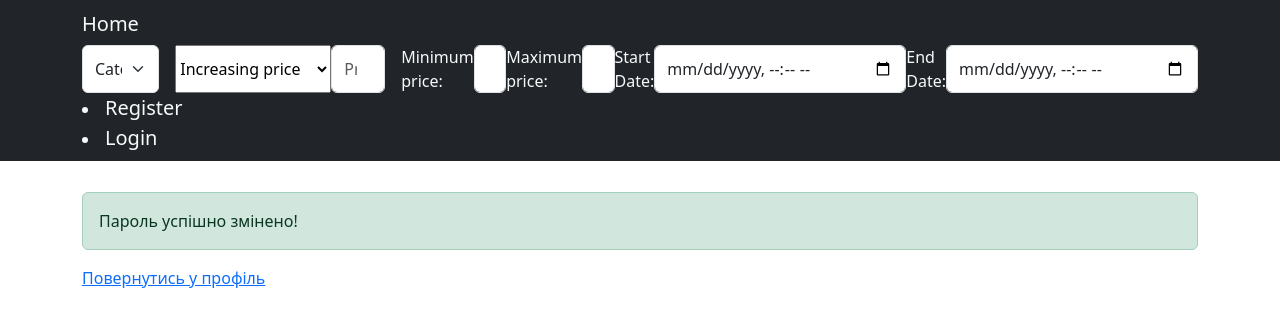
After one commit to Flugerops/django-second, a Django app: template catalog/accounts/templates/password_change_done.html in a window 1280 px wide. The commit adds this page. Shown: the top 327 px of the page. Run offline with Django 5.2, Linux system fonts and the light colour scheme; the template is opened without the code that fills it, so the values that code supplies are empty.

Commit message:
Homework change password

```diff
--- a/catalog/accounts/forms.py
+++ b/catalog/accounts/forms.py
@@ -12,4 +12,4 @@ class RegisterForm(UserCreationForm):
     class Meta:
         model = User
         extra_fields = ["email"]
-        fields = ["username", "password1", "password2"]
+        fields = ["username", "password1", "password2", "email"]
--- a/catalog/accounts/templates/login.html
+++ b/catalog/accounts/templates/login.html
@@ -1,6 +1,8 @@
 {% extends 'base.html' %}
 
 {% block content %}
+<br><br><br>
+        <br><br><br>
     <h2>Login</h2>
     {% if error %}
         <div class='alert alert-danger'>
--- /dev/null
+++ b/catalog/accounts/templates/password_change_done.html
@@ -0,0 +1,12 @@
+{% extends 'base.html' %}
+
+{% block content %}
+
+<br><br><br>
+        <br><br><br>
+<div class="alert alert-success">
+    Пароль успішно змінено!
+  </div>
+  <a href="{% url 'accounts:profile' %}">Повернутись у профіль</a>
+
+{% endblock %}
--- a/catalog/accounts/templates/profile.html
+++ b/catalog/accounts/templates/profile.html
@@ -1,10 +1,12 @@
 {% extends 'base.html' %}
 
 {% block content %}
+<br><br><br>
+        <br><br><br>
     <h2>Profile</h2>
     <ul>
         <li>Username: {{ request.user.username }}</li>
         <li>Email: {{ request.user.email }}</li>
     </ul>
-    <a href="{% url 'password_change' %}"></a>
+    <a href="{% url 'accounts:password_change' %}" class="btn btn-primary">Change Password</a>
 {% endblock %}
--- a/catalog/accounts/templates/register.html
+++ b/catalog/accounts/templates/register.html
@@ -1,4 +1,6 @@
 {% extends 'base.html' %} {% block content %}
+<br><br><br>
+        <br><br><br>
 <div class="container mt-5">
   <h2>Registration Form</h2>
   <form method="POST">
--- a/catalog/accounts/views.py
+++ b/catalog/accounts/views.py
@@ -25,7 +25,7 @@ def login_view(request):
         if user:
             login(request, user)
             next_url = request.GET.get("next")
-            return redirect(next_url or "products:home")
+            return redirect(next_url or "products:index")
         else:
             return render(
                 request, "login.html", context={"error": "Incorrect login or password"}
--- a/catalog/catalog/urls.py
+++ b/catalog/catalog/urls.py
@@ -22,6 +22,6 @@ from django.urls import path, include
 urlpatterns = [
     path("admin/", admin.site.urls),
     path("", include("products.urls", namespace="products")),
-    path("", include("accounts.urls")),
+    path("", include("accounts.urls", namespace="accounts")),
     path("captcha/", include("captcha.urls")),
 ]
--- a/catalog/products/templates/base.html
+++ b/catalog/products/templates/base.html
@@ -4,7 +4,6 @@
     <meta charset="UTF-8">
     <meta name="viewport" content="width=device-width, initial-scale=1.0">
     <title>{% block title %} Products {% endblock %}</title>
-    {% load static %}
     <link rel="stylesheet" href="https://cdn.jsdelivr.net/npm/bootstrap@5.3.0/dist/css/bootstrap.min.css">
     <link rel="stylesheet" href="https://cdn.jsdelivr.net/npm/bootstrap-icons/font/bootstrap-icons.css">
 </head>
@@ -70,6 +69,17 @@
 
 
                 </form>
+                {% if request.user.is_authenticated %}
+                    <li class="nav-item"><a class="nav-link" href="{% url 'accounts:profile' %}">{{ request.user.username }}</a></li>
+                    <li class="nav-item"><a class="nav-link" href="{% url 'accounts:logout' %}">Log Out</a></li>
+                {% else %}
+                    <li class="nav-item"><a href="{% url 'accounts:register' %}" class="navbar-brand text-light">Register</a></li>
+                    <li class="nav-item"><a href="{% url 'accounts:login' %}" class="navbar-brand text-light">Login</a></li>
+                {% endif %}
+
+
+
+                </div>
                 </div>
             </div>
         </nav>
@@ -77,13 +87,12 @@
 
     <main class="container mt-5 flex-shrink-0" style="margin-top:200px;">
         {% block content %}
-
+        <br><br><br>
+        <br><br><br>
         {% endblock %}
     </main>
 
-    <footer class="footer mt-5 py-3 px-2 bg-dark fixed-bottom">
-        <a >About Us</a>
-    </footer>
+
 
 </body>
 </html>
--- a/catalog/products/templates/index.html
+++ b/catalog/products/templates/index.html
@@ -1,6 +1,8 @@
 {% extends 'base.html' %} {% load math_filters %} {% load static %}
 
 {% block content %}
+<br><br><br>
+        <br><br><br>
 <div class="container">
   <br />
   <br />
```
Also changed, not shown: catalog/accounts/templates/password_change.html (added, +14 -0 lines), catalog/accounts/urls.py (+18 -1 lines).
